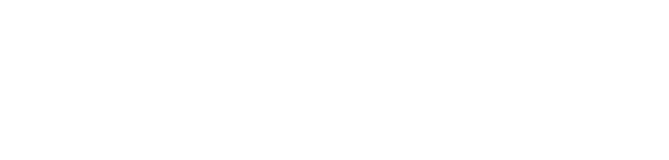
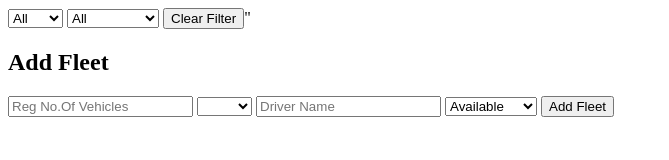
Before and after one commit to mjoshitapragnya09/fleet-management-app, a plain HTML site: page admin.html in a window 1280 px wide. Shown: the whole page, without its empty margins (0-669 px from the left). Drawn offline with Linux system fonts and the light colour scheme.

Commit message:
Initial Project Structure2

```diff
--- a/admin.html
+++ b/admin.html
@@ -8,6 +8,43 @@
     <script src="admin.js" defer></script>
 </head>
 <body>
+    <nav>
+        <select id="categoryFilter">
+            <option value="All">All</option>
+            <option value="Auto">Auto</option>
+            <option value="Car">Car</option>
+            <option value="Truck">Truck</option>
+            <option value="Bus">Bus</option>
+        </select>
+        <select id="availabilityFlter">
+            <option value="All">All</option>
+            <option value="Available">Available</option>
+            <option value="Unavailable">Unavailable</option>
+        </select>
+        <button id="clearFilter">Clear Filter</button>"
+    </nav>
+    <div id="container">
+        <aside id="sidebar">
+        <h2>Add Fleet</h2>
+        <input id="regNo" placeholder="Reg No.Of Vehicles"/>
+        <select id="category">
+            <option value=""></option>
+            <option value="Auto">Auto</option>
+            <option value="Car">Car</option>
+            <option value="Truck">Truck</option>
+            <option value="Bus">Bus</option>
+        </select>
+        <input id="driver" placeholder="Driver Name">
+            <select id="isAvailable">
+                <option value="Available">Available</option>
+                <option value="Unavailable">Unavailable</option>
+            </select>
+            <button id ="addFleet">Add Fleet</button>
+            <p id="errorMsg"></p>
+        </aside>
+        <main id="cardsContainer">
+        </main>
+    </div>
 
 </body>
 </html>
```
Also changed, not shown: index.html (+6 -2 lines), login.js (+20 -1 lines).
